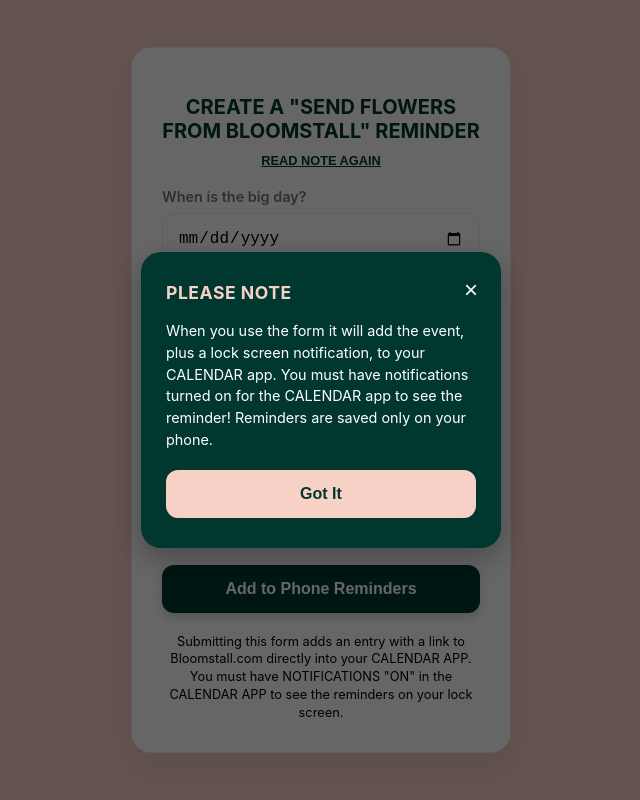
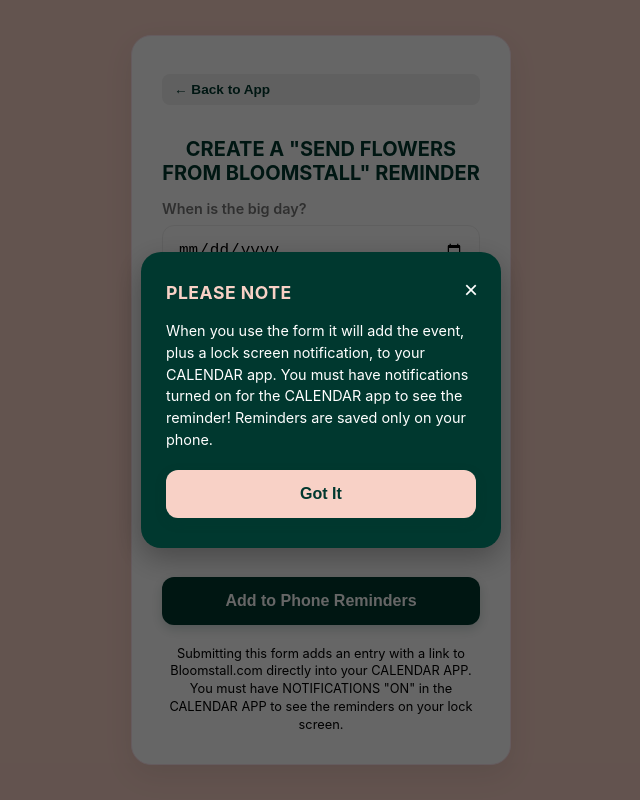
Before and after one commit to bloomreminder/bloomstall_reminder, a plain HTML site: page index.html in a window 1280 px wide. Shown: the whole page, without its empty margins (319-959 px from the left). Drawn offline with Linux system fonts and the light colour scheme.

Commit message:
Add files via upload

```diff
--- a/index.html
+++ b/index.html
@@ -24,6 +24,11 @@
         .close-btn { position: absolute; top: 15px; right: 15px; background: none; border: none; font-size: 24px; color: white; cursor: pointer; padding: 0; width: 30px; height: 30px; }
 
         .container { background: white; padding: 30px; border-radius: 20px; box-shadow: 0 10px 30px rgba(0,0,0,0.08); width: 90%; max-width: 380px; border: 1px solid #fce4ec; box-sizing: border-box; }
+
+        /* Back Button Styles */
+        .back-btn { background: #f0f0f0; border: none; color: #00382f; font-weight: 600; font-size: 0.85rem; padding: 8px 12px; border-radius: 8px; cursor: pointer; margin-bottom: 15px; display: inline-flex; align-items: center; gap: 5px; }
+        .back-btn:hover { background: #e4e4e4; }
+
         h2 { color: #00382f; text-align: center; margin-bottom: 10px; font-weight: 700; font-size: 1.25rem; }
 
         .help-trigger { background: none; border: none; color: #00382f; font-size: 0.8em; text-decoration: underline; cursor: pointer; display: block; margin: 0 auto 20px auto; padding: 0; box-shadow: none; width: auto; font-weight: 600; }
@@ -51,8 +56,11 @@
 </div>
 
 <div class="container">
+    <!-- Back Button Added Here -->
+   <a href="https://bloomreminder.github.io/bloomstall/"> <button class="back-btn" onclick="goBack()">&#8592; Back to App</button></a>
+
     <h2>CREATE A "SEND FLOWERS FROM BLOOMSTALL" REMINDER</h2>
-    <button class="help-trigger" onclick="toggleModal(true)">READ NOTE AGAIN</button>
+
 
     <label for="eventDate">When is the big day?</label>
     <input type="date" id="eventDate">
@@ -80,6 +88,14 @@
 
     function toggleModal(show) {
         document.getElementById('installModal').style.display = show ? 'flex' : 'none';
+    }
+
+    function goBack() {
+        if (window.history.length > 1) {
+            window.history.back();
+        } else {
+            window.location.href = "about:blank"; // Fallback if no history exists
+        }
     }
 
     function generateReminder() {
```
